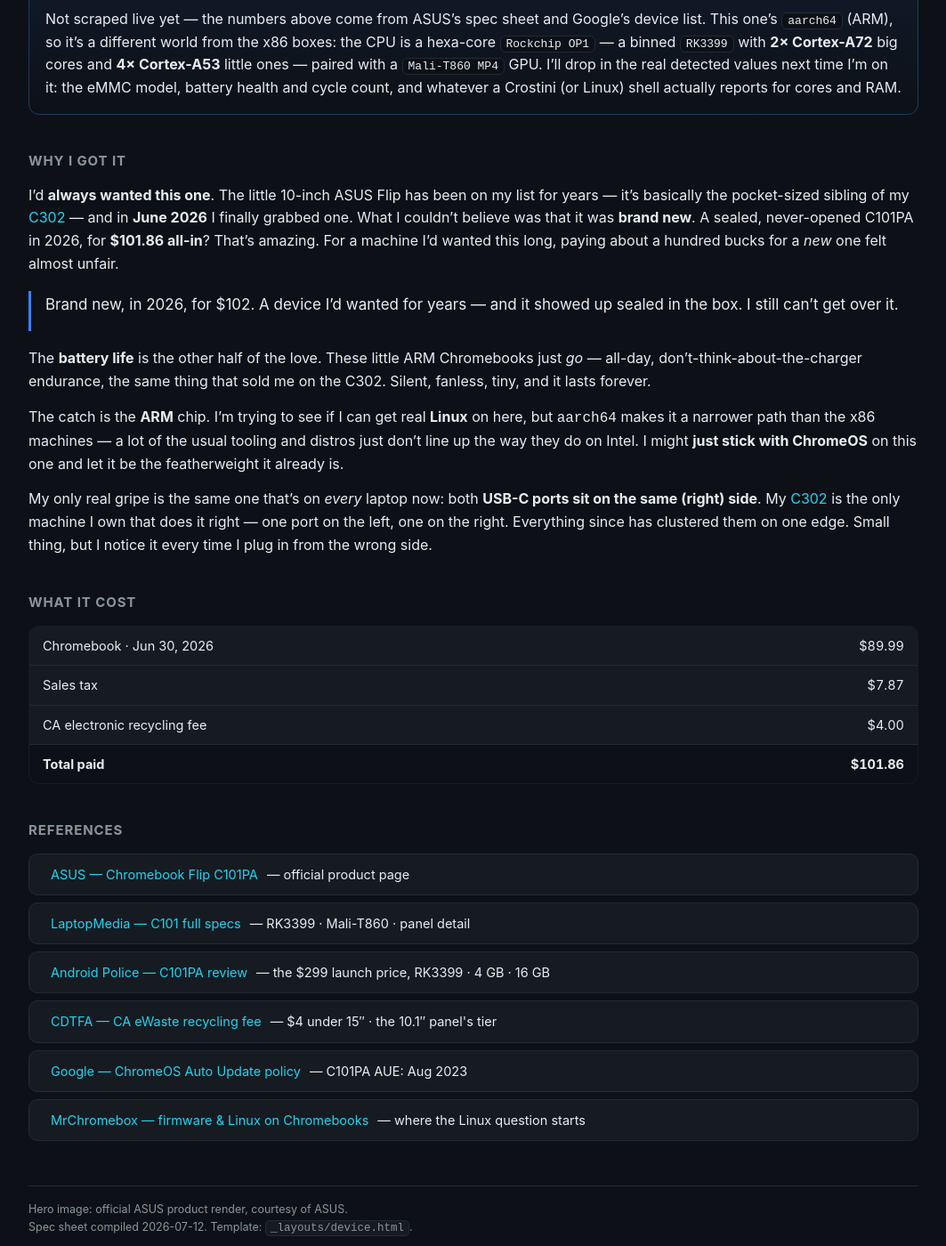
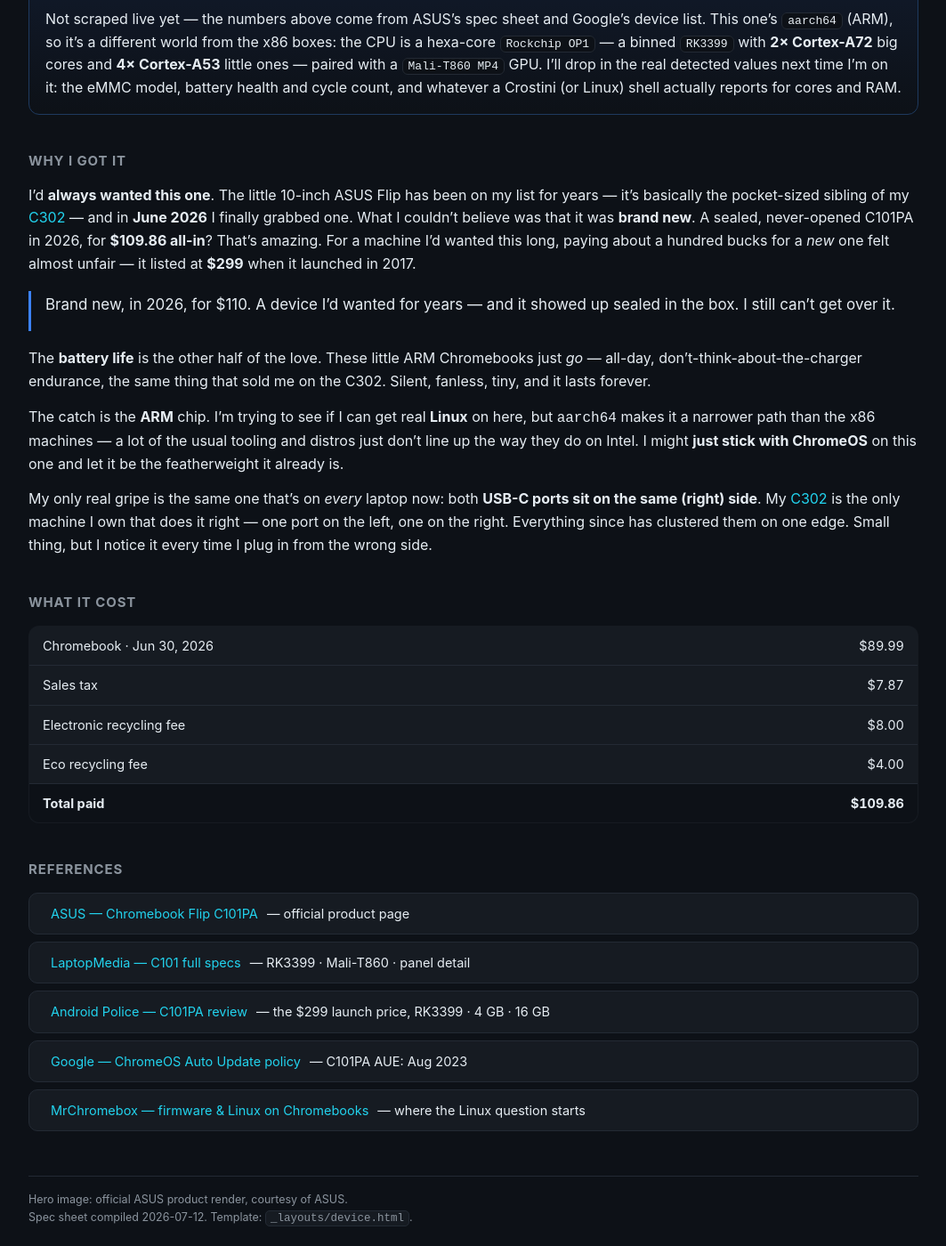
Before and after one commit to masautt/masautt.github.io, a Jekyll site: the page devices/asus-c101/index.html, which Jekyll copies as it is, in a window 1280 px wide and 1400 px high, scrolled down 891 px. Shown: the whole window at 89% size, without its empty margins (108-1171 px from the left). Built offline with Jekyll 4.4.1, drawn with Linux system fonts in a browser that asks for light colours; some of the changed text lies outside the part shown.

Commit message:
Deploy /devices from masautt-inc/devices@be99a91

```diff
--- a/devices/asus-c101/index.html
+++ b/devices/asus-c101/index.html
@@ -17,7 +17,7 @@
   <div class="hero-body">
     <div class="eyebrow">Laptop · Convertible Chromebook</div>
     <h1>ASUS Chromebook Flip C101PA</h1>
-    <p class="sub">The tiny ARM convertible I always wanted — brand new for $102.</p>
+    <p class="sub">The tiny ARM convertible I always wanted — brand new for $110.</p>
     <div class="badges">
       <span class="badge active">● In service</span>
 
@@ -27,7 +27,7 @@
         <span class="badge eol">ChromeOS EOL Aug 2023</span>
 
 
-        <span class="badge">Brand new · $101.86</span>
+        <span class="badge">Brand new · $109.86</span>
 
     </div>
   </div>
@@ -121,8 +121,8 @@
     <div class="ic"><svg viewBox="0 0 24 24" fill="none" stroke="currentColor" stroke-width="2" stroke-linecap="round" stroke-linejoin="round"><path d="M20.5 12.5L12 21l-8-8V4h9l7.5 7.5z"/><circle cx="8.5" cy="8.5" r="1.3"/></svg></div>
     <div>
       <div class="k">Paid</div>
-      <div class="v">$101.86</div>
-      <div class="note">all-in · Jun 30 2026</div>
+      <div class="v">$109.86</div>
+      <div class="note">all-in · Jun 30 2026 · $299 new in 2017</div>
     </div>
   </div>
 
@@ -168,11 +168,12 @@ cycle count, and whatever a Crostini (or Linux) shell actually reports for cores
   <p>I’d <strong>always wanted this one</strong>. The little 10-inch ASUS Flip has been on my list for years —
 it’s basically the pocket-sized sibling of my <a href="/devices/asus-c302/">C302</a> — and in <strong>June
 2026</strong> I finally grabbed one. What I couldn’t believe was that it was <strong>brand new</strong>. A
-sealed, never-opened C101PA in 2026, for <strong>$101.86 all-in</strong>? That’s amazing. For a machine
-I’d wanted this long, paying about a hundred bucks for a <em>new</em> one felt almost unfair.</p>
+sealed, never-opened C101PA in 2026, for <strong>$109.86 all-in</strong>? That’s amazing. For a machine
+I’d wanted this long, paying about a hundred bucks for a <em>new</em> one felt almost unfair —
+it listed at <strong>$299</strong> when it launched in 2017.</p>
 
 <blockquote>
-  <p>Brand new, in 2026, for $102. A device I’d wanted for years — and it showed up sealed in
+  <p>Brand new, in 2026, for $110. A device I’d wanted for years — and it showed up sealed in
 the box. I still can’t get over it.</p>
 </blockquote>
 
@@ -203,9 +204,11 @@ one edge. Small thing, but I notice it every time I plug in from the wrong side.
 
   <tr><td>Sales tax</td><td>$7.87</td></tr>
 
-  <tr><td>CA electronic recycling fee</td><td>$4.00</td></tr>
+  <tr><td>Electronic recycling fee</td><td>$8.00</td></tr>
 
-  <tr class="total"><td>Total paid</td><td>$101.86</td></tr>
+  <tr><td>Eco recycling fee</td><td>$4.00</td></tr>
+
+  <tr class="total"><td>Total paid</td><td>$109.86</td></tr>
 </table>
 
 
@@ -221,9 +224,6 @@ one edge. Small thing, but I notice it every time I plug in from the wrong side.
 
   <li><span class="ic"><svg viewBox="0 0 24 24" fill="none" stroke="currentColor" stroke-width="2" stroke-linecap="round" stroke-linejoin="round"><path d="M10 13a5 5 0 0 0 7 0l3-3a5 5 0 0 0-7-7l-1 1M14 11a5 5 0 0 0-7 0l-3 3a5 5 0 0 0 7 7l1-1"/></svg></span>
     <a href="https://www.androidpolice.com/2017/10/09/asus-chromebook-flip-c101pa-review-best-10-chromebook-can-buy-also-good-android-tablet/">Android Police — C101PA review</a> — the $299 launch price, RK3399 · 4 GB · 16 GB</li>
-
-  <li><span class="ic"><svg viewBox="0 0 24 24" fill="none" stroke="currentColor" stroke-width="2" stroke-linecap="round" stroke-linejoin="round"><path d="M10 13a5 5 0 0 0 7 0l3-3a5 5 0 0 0-7-7l-1 1M14 11a5 5 0 0 0-7 0l-3 3a5 5 0 0 0 7 7l1-1"/></svg></span>
-    <a href="https://cdtfa.ca.gov/taxes-and-fees/covered-electronic-waste-recycling-fee/">CDTFA — CA eWaste recycling fee</a> — $4 under 15″ · the 10.1″ panel's tier</li>
 
   <li><span class="ic"><svg viewBox="0 0 24 24" fill="none" stroke="currentColor" stroke-width="2" stroke-linecap="round" stroke-linejoin="round"><path d="M10 13a5 5 0 0 0 7 0l3-3a5 5 0 0 0-7-7l-1 1M14 11a5 5 0 0 0-7 0l-3 3a5 5 0 0 0 7 7l1-1"/></svg></span>
     <a href="https://support.google.com/chrome/a/answer/6220366">Google — ChromeOS Auto Update policy</a> — C101PA AUE: Aug 2023</li>
--- a/devices/index.html
+++ b/devices/index.html
@@ -69,7 +69,7 @@
     <div class="meta">
       <div class="cat">Laptop · Convertible Chromebook</div>
       <div class="name">ASUS Chromebook Flip C101PA</div>
-      <div class="tag">The tiny ARM convertible I always wanted — brand new for $102.</div>
+      <div class="tag">The tiny ARM convertible I always wanted — brand new for $110.</div>
     </div>
   </a>
 
@@ -289,7 +289,7 @@
 
           <td>$510.35</td>
 
-          <td>$101.86</td>
+          <td>$109.86</td>
 
       </tr>
 
```
Also changed, not shown: devices/asus-c101.standalone.html (+12 -12 lines).
